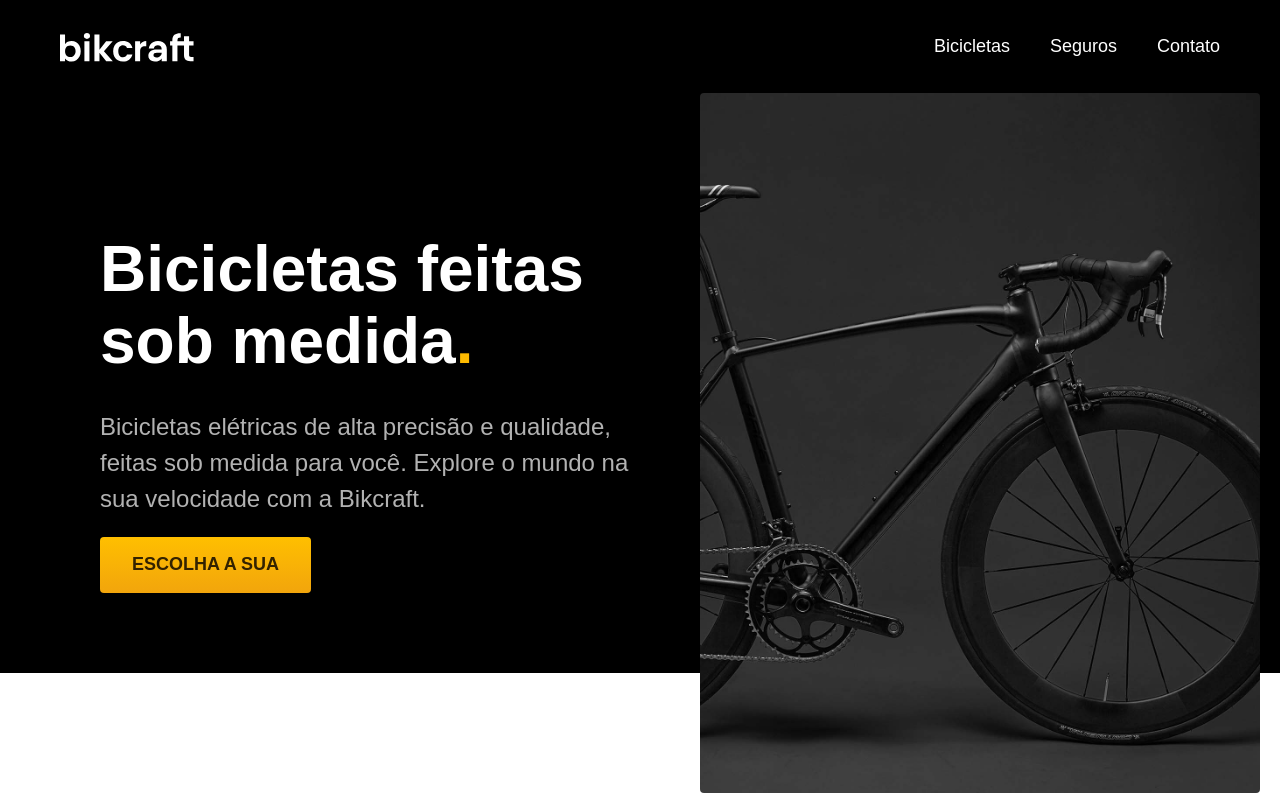
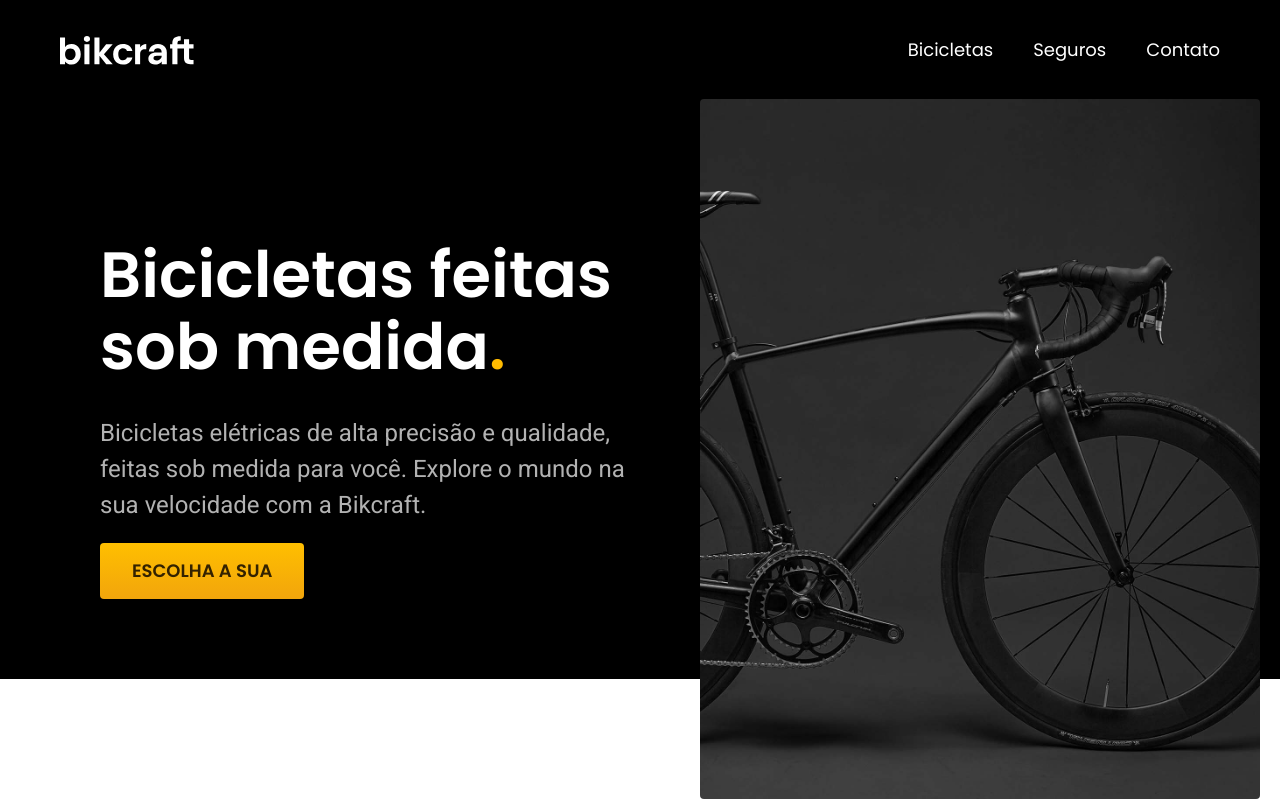
Before and after one commit to emanamoura/bikcraft, a plain HTML site: page index.html in a window 1280 px wide. Drawn offline with Linux system fonts and the light colour scheme.

Commit message:
Adding Fonts

```diff
--- a/css/style.css
+++ b/css/style.css
@@ -50,6 +50,8 @@ h1, ul, p {
     padding: 16px 0px;
     font-size: 18px;
     position: relative;
+    font-family: 'Poppins';
+    font-weight: 400;
 }
 
 .header-menu a::after {
@@ -131,6 +133,8 @@ h1, ul, p {
     margin-bottom: 32px;
     font-size: 64px;
     line-height: 1.125;
+    font-family: 'Poppins';
+    font-weight: 600;
 }
 
 .introducao h1 span {
@@ -142,6 +146,8 @@ h1, ul, p {
     font-size: 24px;
     line-height: 1.5;
     color: #b2b2b2;
+    font-family: 'Roboto';
+    font-weight: 400;
 }
 
 .introducao a {
@@ -154,7 +160,8 @@ h1, ul, p {
     color: #332200;
     font-size: 18px;
     line-height: 1.33;
-    font-weight: bold;
+    font-family: 'Poppins';
+    font-weight: 600;
 }
 
 .introducao a:hover {
--- a/index.html
+++ b/index.html
@@ -4,6 +4,9 @@
     <meta charset="UTF-8">
     <meta http-equiv="X-UA-Compatible" content="IE=edge">
     <meta name="viewport" content="width=device-width, initial-scale=1.0">
+    <link rel="preconnect" href="https://fonts.googleapis.com">
+    <link rel="preconnect" href="https://fonts.gstatic.com" crossorigin>
+    <link href="https://fonts.googleapis.com/css2?family=Poppins:wght@400;600&family=Roboto:wght@400;500&display=swap" rel="stylesheet">
     <link rel="stylesheet" href="./css/style.css">
     <title>Bikcraft - Biciletas Elétricas</title>
     <meta name="description" content="Bicicletas elétricas de alta precisão e qualidade, feitas sob medida para o cliente. Explore o mundo na sua velocidade com a Bikcraft.">
```
